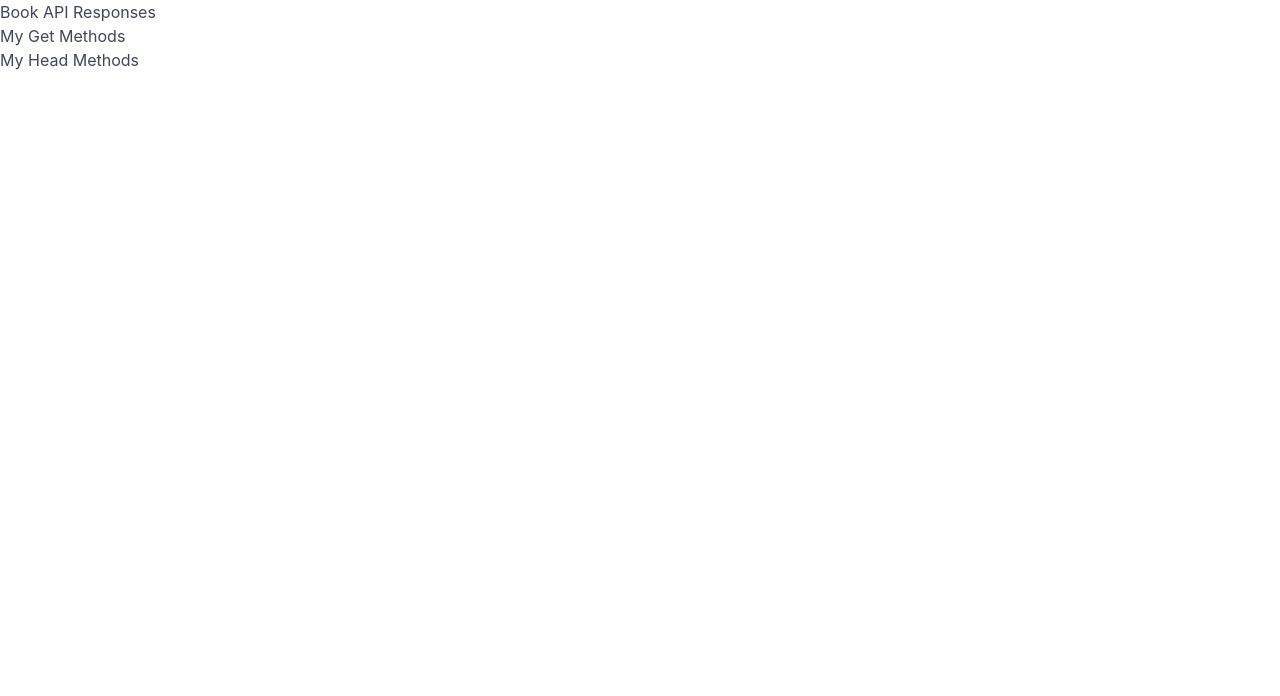
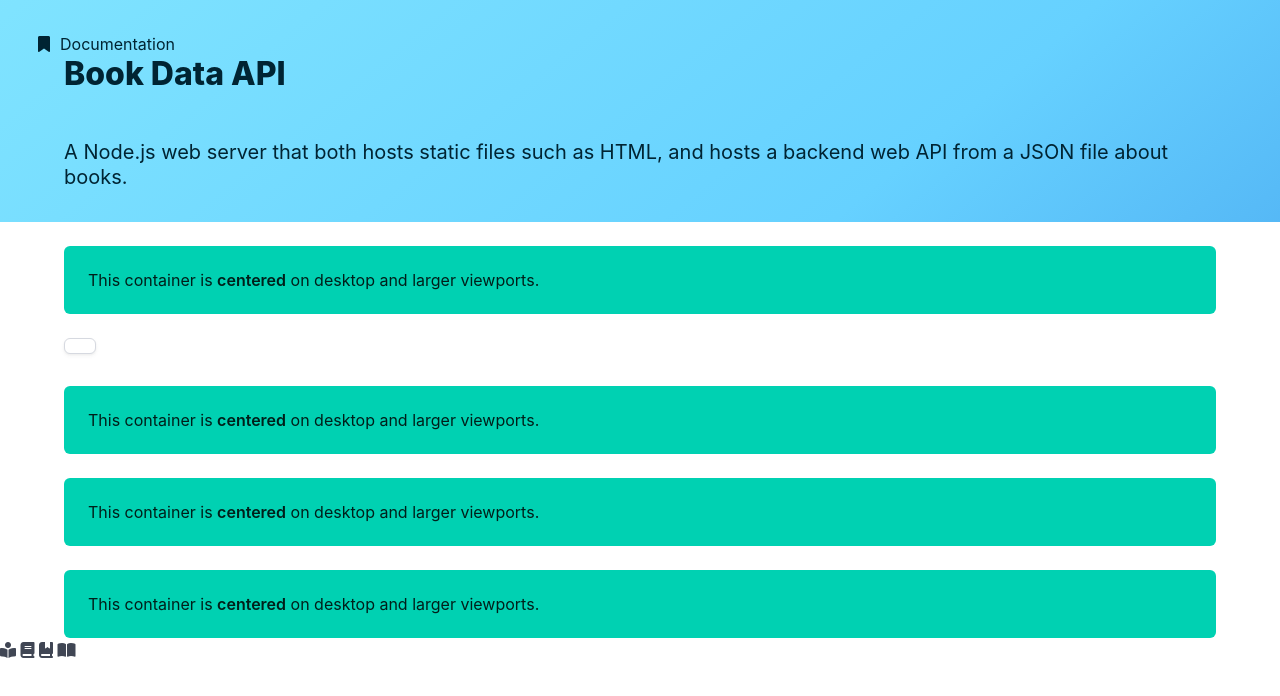
Before and after one commit to EmmaD9/book-api-project, a website: page client/client.html in a window 1280 px wide. Drawn offline with nearby package versions, Linux system fonts and the light colour scheme.

Commit message:
starting to add bulma

```diff
--- a/client/client.html
+++ b/client/client.html
@@ -8,18 +8,69 @@
     <link rel="icon" type="image/x-icon" href="/images/book.png">
 
     <title>Client Side</title>
-<link rel="stylesheet" href="https://cdn.jsdelivr.net/npm/bulma@1.0.4/css/bulma.min.css">
+    <link rel="stylesheet" href="https://cdn.jsdelivr.net/npm/bulma@1.0.4/css/bulma.min.css">
+    <link rel="stylesheet" href="https://cdnjs.cloudflare.com/ajax/libs/font-awesome/6.5.1/css/all.min.css">
     <script src="/client.js" defer></script>
 
 
 </head>
 
 <body>
-    <h1>Book API Responses</h1>
+    <header class="hero is-small is-info is-bold p-2">
+        <div class="hero-body">
+            <span class="icon-text">
+                <span class="icon">
+                    <i class="fa-solid fa-bookmark"></i>
+                </span>
+                <span>Documentation</span>
+            </span>
+            <div class="container">
+                <h1 class="title">Book Data API</h1>
+                <br>
+                <h2 class="subtitle">A Node.js web server that both hosts static files such as HTML, and hosts a backend web API from a JSON file about
+                books.</h2>
+            </div>
+        </div>
+    </header>
 
-    <h3>My Get Methods</h3>
+    <br>
+    <div class="container">
+        <div class="notification is-primary">
+            This container is <strong>centered</strong> on desktop and larger viewports.
+        </div>
+        <div class="button">
 
-    <h3>My Head Methods</h3>
+        </div>
+    </div>
+
+    <br>
+
+    <div class="container">
+        <div class="notification is-primary">
+            This container is <strong>centered</strong> on desktop and larger viewports.
+        </div>
+    </div>
+
+    <br>
+
+    <div class="container">
+        <div class="notification is-primary">
+            This container is <strong>centered</strong> on desktop and larger viewports.
+        </div>
+    </div>
+
+    <br>
+
+    <div class="container">
+        <div class="notification is-primary">
+            This container is <strong>centered</strong> on desktop and larger viewports.
+        </div>
+    </div>
+<i class="fa-solid fa-book-open-reader"></i> <!--author-->
+<i class="fa-solid fa-book"></i> <!--all books-->
+<i class="fa-solid fa-book-bookmark"></i> <!--title-->
+<i class="fa-solid fa-book-open"></i><!--date-->
+
 
 </body>
 
--- a/documentation.txt
+++ b/documentation.txt
@@ -6,7 +6,7 @@ What work is left and the plan to complete it:
     dfd
 
 Above and Beyond Plan:
-    Good ui styling, ability to search/add books from another api?
+    Good ui styling: use bulma, and fontawesome to create a dynamic and aesthetically pleasing user experience
 
 Borrowed code fragments:
     I used a lot of the HTTP API 2 homework as a reference, specifically ./responses, and server.js, and I marked in my code where I used them and what they were used for. Essentially I used it as a base to get my api server started
```
